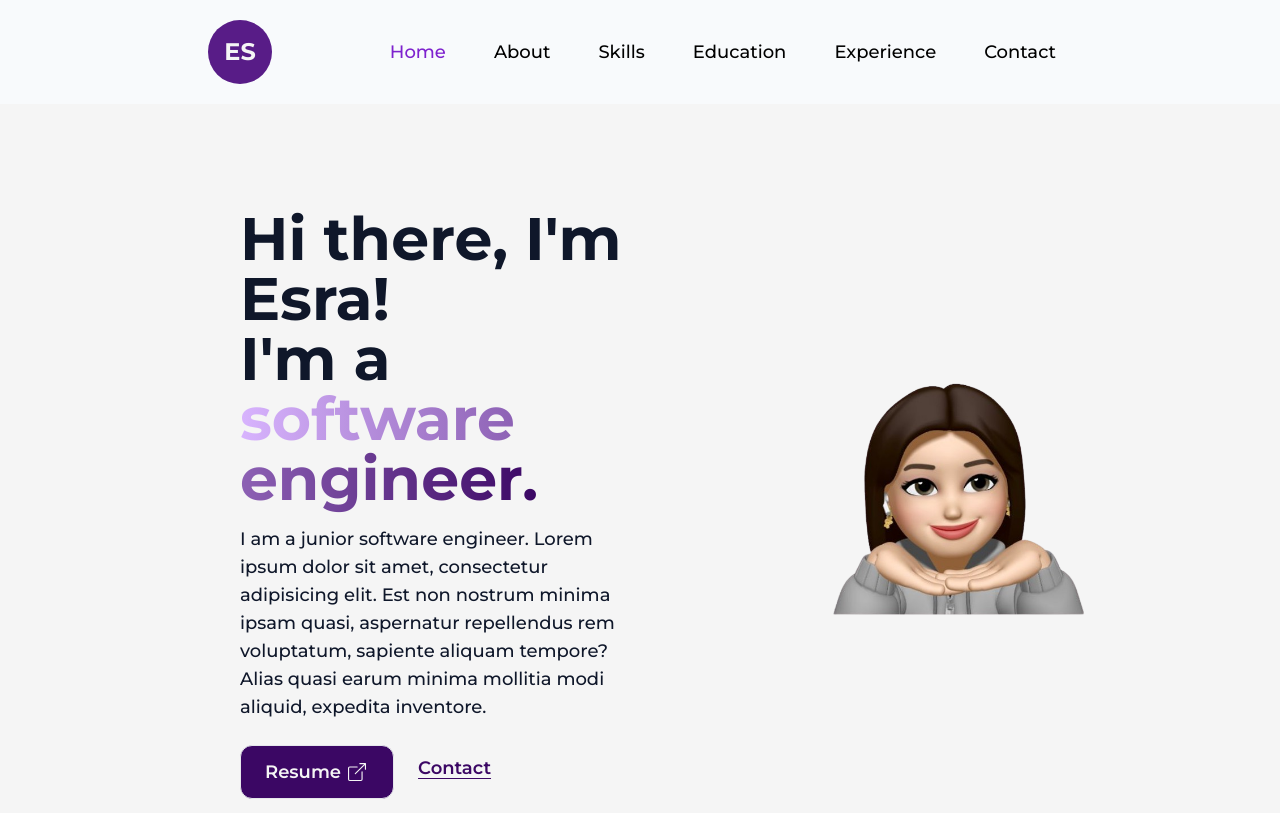
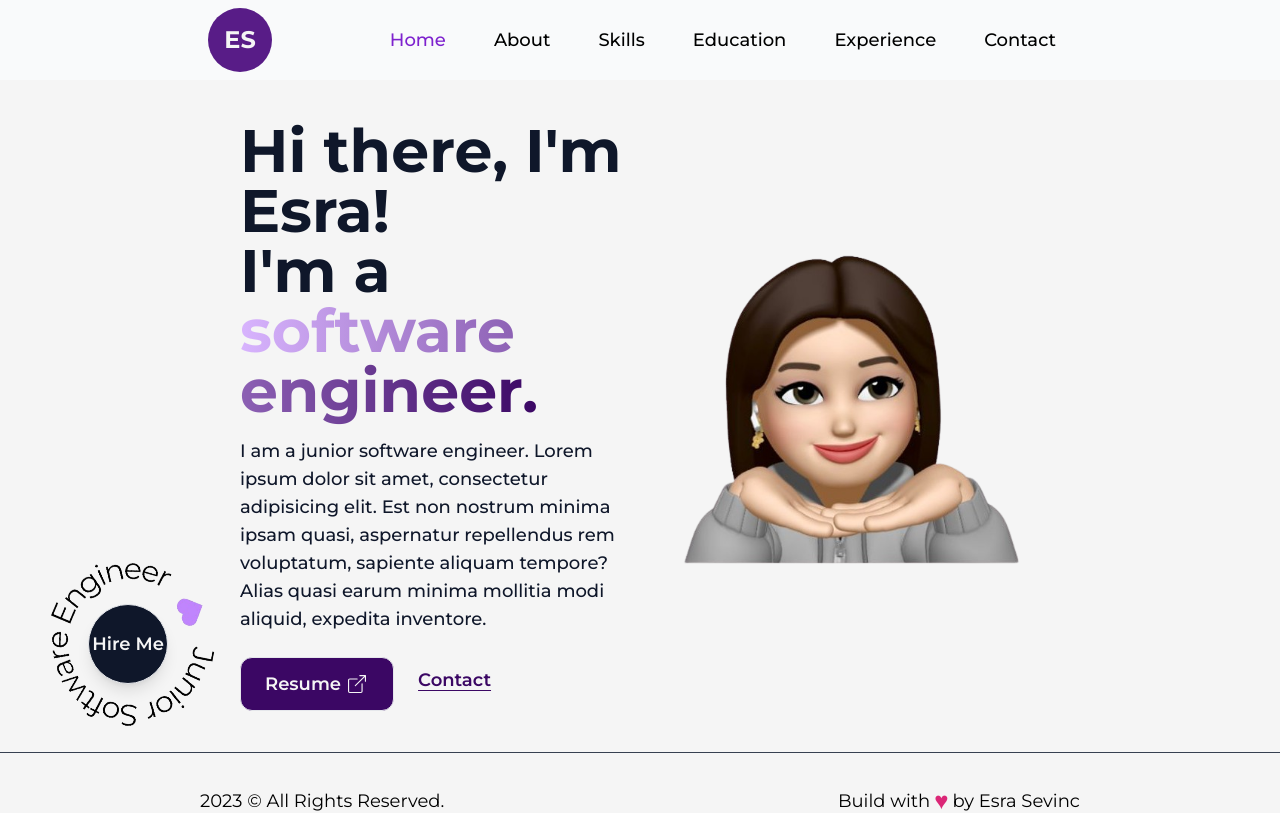
Before and after one commit to esrasevinc/portfolio-next-app, a Next.js app: page / in a window 1280 px wide. Shown: the top 813 px of the page. Built offline with nearby package versions, Linux system fonts and the light colour scheme.

Commit message:
hire me button

```diff
--- /dev/null
+++ b/app/about/page.tsx
@@ -0,0 +1,11 @@
+import React from 'react'
+
+const About = () => {
+  return (
+    <div>
+      About
+    </div>
+  )
+}
+
+export default About
--- a/app/components/Footer.tsx
+++ b/app/components/Footer.tsx
@@ -3,18 +3,14 @@ import React from 'react'
 const Footer = () => {
   return (
     <>
-    <footer className='w-full border-t border-solid border-gray-700 px-[200px] font-base text-lg'>
+    <footer className='w-full border-t h-[6vh] border-solid border-gray-700 px-[200px] font-base text-lg'>
         <div className='py-8 flex items-center justify-between'>
             <span>{new Date().getFullYear()} &copy; All Rights Reserved. </span>
             <div className='flex items-center'>
                 Build with <span className='text-pink-600 text-2xl px-1'>&hearts; </span>
                 by Esra Sevinc
-
             </div>
-
-
         </div>
-
     </footer>
     </>
   )
--- /dev/null
+++ b/app/components/HireMe.tsx
@@ -0,0 +1,26 @@
+import React from 'react'
+import Image from 'next/image'
+import jrSoftwareEngineer from '../../public/images/jr-software-engineer.png'
+import Link from 'next/link'
+
+const HireMe = () => {
+  return (
+    <div className='fixed left-4 bottom-4 flex items-center justify-center overflow-hidden'>
+      <div className='w-56 h-auto flex items-center justify-center relative'>
+            <Image
+            src={jrSoftwareEngineer}
+            alt='Junior Software Engineer'
+            className='animate-spin-slow'
+            />
+            <Link
+            href='mailto:esrasevinc@hotmail.com'
+            target={'_blank'}
+            className='flex items-center justify-center absolute left-1/2 top-1/2 -translate-x-1/2 -translate-y-1/2 bg-slate-900 text-light border border-solid
+            shadow-lg w-20 h-20 text-lg rounded-full font-semibold hover:bg-light hover:text-slate-900 hover:border-slate-600'
+            >Hire Me</Link>
+      </div>
+    </div>
+  )
+}
+
+export default HireMe
--- a/app/components/Navbar.tsx
+++ b/app/components/Navbar.tsx
@@ -7,25 +7,22 @@ import { usePathname } from 'next/navigation'
 
 
 const Navbar = () => {
-
     const pathName = usePathname();
 
   return (
-    <header className='w-full px-[200px] pt-3 pb-3 font-medium text-lg flex items-center justify-between bg-slate-50'>
+    <header className='w-full px-[200px] h-[10vh] pt-3 pb-3 font-medium text-lg flex items-center justify-between bg-gray-50'>
         <Logo />
         <nav>
+          <ul>
             <Link href='/' className={`mx-6 hover:text-purple-700 ${pathName === '/' ? 'text-purple-700' : ''}`}>Home</Link>
             <Link href='/about' className={`mx-6 hover:text-purple-700 ${pathName === '/about' ? 'text-purple-700' : ''}`}>About</Link>
             <Link href='/skills' className={`mx-6 hover:text-purple-700 ${pathName === '/skills' ? 'text-purple-700' : ''}`}>Skills</Link>
             <Link href='/education' className={`mx-6 hover:text-purple-700 ${pathName === '/education' ? 'text-purple-700' : ''}`}>Education</Link>
             <Link href='/experience' className={`mx-6 hover:text-purple-700 ${pathName === '/experience' ? 'text-purple-700' : ''}`}>Experience</Link>
             <Link href='/contact' className={`mx-6 hover:text-purple-700 ${pathName === '/contact' ? 'text-purple-700' : ''}`}>Contact</Link>
+          </ul>
         </nav>
 
-        {/* <nav>
-            <Link href='/' target={'_blank'}>t</Link>
-            <Link href='/' target={'_blank'}>t</Link>
-        </nav> */}
     </header>
   )
 }
--- a/app/layout.tsx
+++ b/app/layout.tsx
@@ -11,7 +11,7 @@ const montserrat = Montserrat({
 })
 
 export const metadata: Metadata = {
-  title: 'Esra Sevinc - Software Engineer',
+  title: 'Esra Sevinc | Software Engineer',
   description: 'Generated by create next app',
 }
 
--- a/app/page.tsx
+++ b/app/page.tsx
@@ -3,13 +3,14 @@ import profilePic from '../public/images/profile-pic.png'
 //import resume from '../public/dummy.pdf'
 import Link from 'next/link'
 import { BsBoxArrowUpRight } from "react-icons/bs"
+import HireMe from './components/HireMe'
 
 export default function Home() {
 
   return (
     <>
-      <main className='flex items-center w-full min-h-screen text-slate-900'>
-        <div className='flex items-center w-full justify-between mx-60'>
+      <main className='flex items-center w-full h-[84vh] text-slate-900'>
+        <div className='flex items-center w-full  justify-between mx-60 '>
         <div className='w-1/2'>
             <h1 className='text-6xl font-bold items-center '>
               Hi there, I'm Esra!
@@ -35,12 +36,10 @@ export default function Home() {
 
         </div>
         <div className='w-1/2'>
-            <Image src={profilePic} alt='Profile Picture' className='w-3/4 h-auto ml-40 p-0'/>
+            <Image src={profilePic} alt='Profile Picture' className='w-[100%] h-auto'/>
         </div>
-
-
-
         </div>
+        <HireMe />
       </main>
     </>
   )
--- a/tailwind.config.ts
+++ b/tailwind.config.ts
@@ -16,6 +16,10 @@ const config: Config = {
 
       colors: {
         light: '#f5f5f5'
+      },
+
+      animation: {
+        'spin-slow': 'spin 8s linear infinite',
       }
 
     },
```
Also changed, not shown: public/images/jr-software-engineer.png (added).
